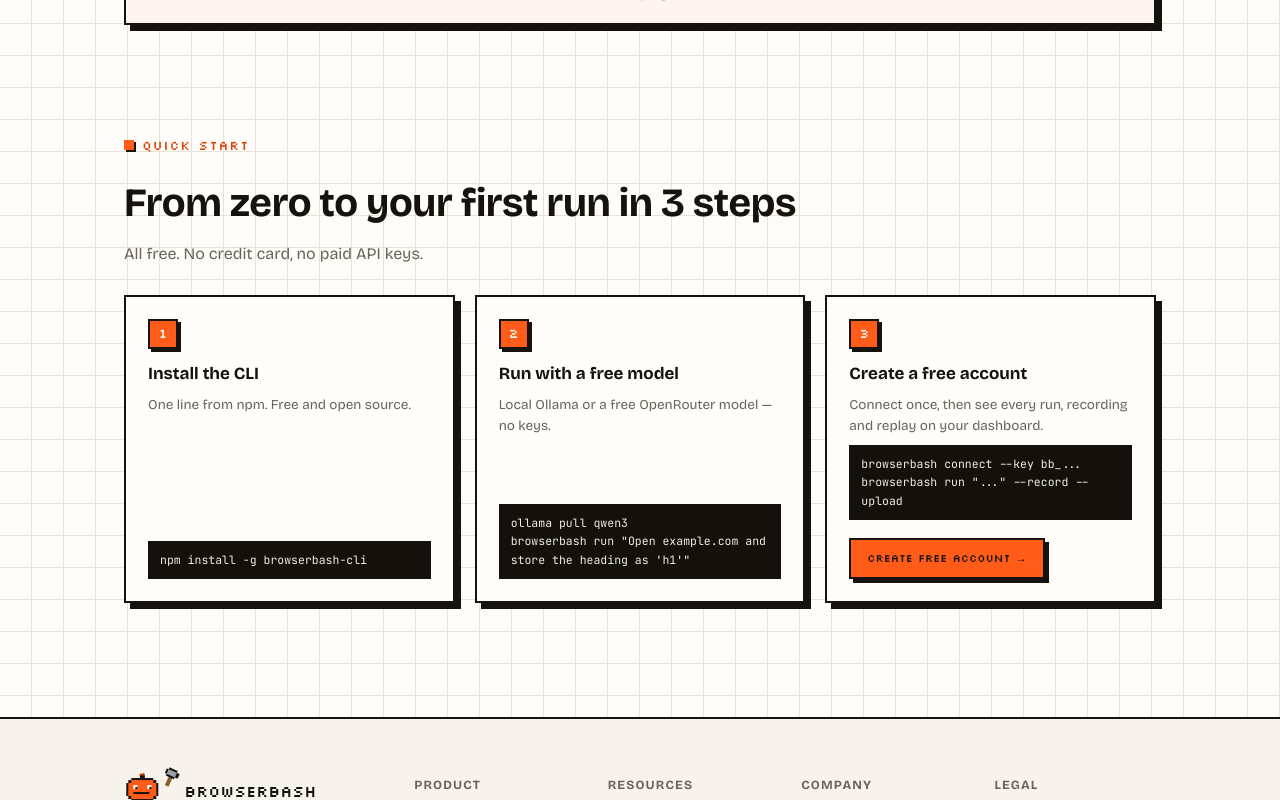
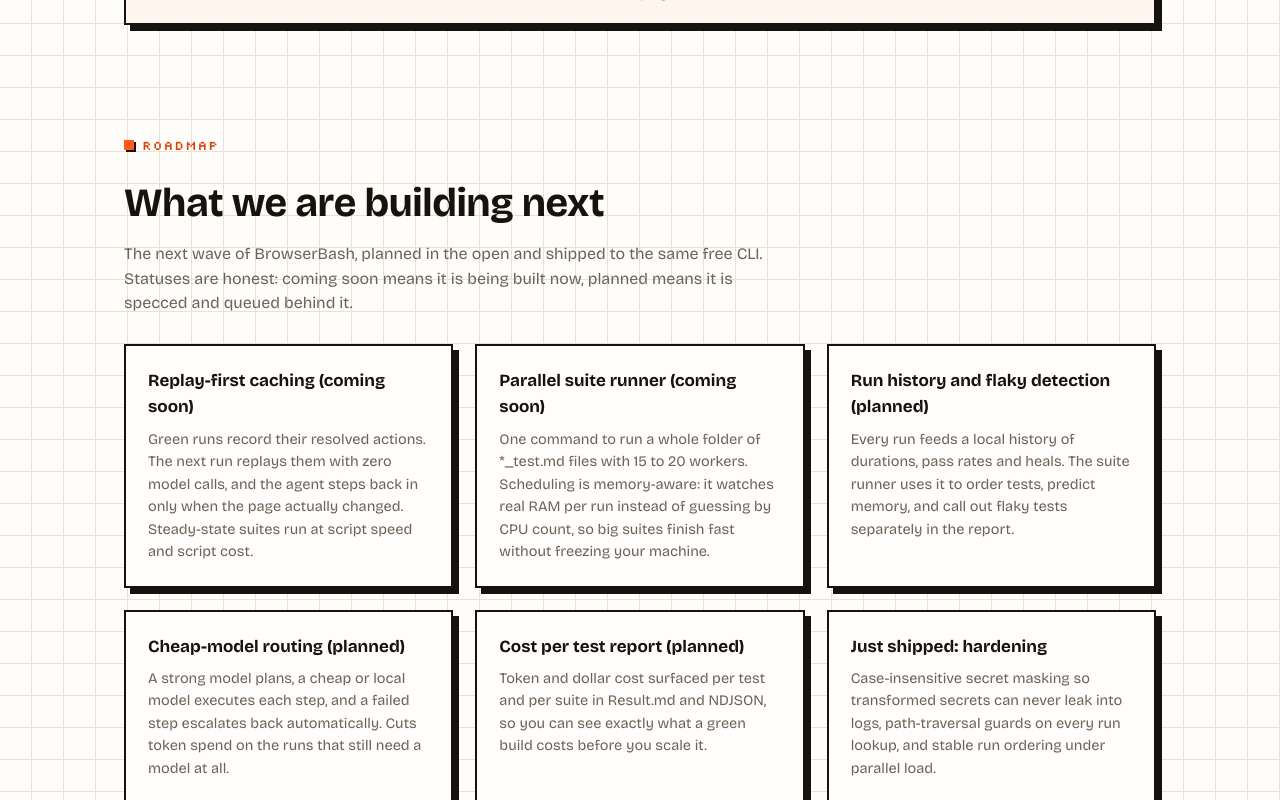
Before and after one commit to PramodDutta/browserbash, a Next.js app in the folder site/: page / in a window 1280 px wide. Shown: the part 5480-6280 px from the top of the page. Built offline with nearby package versions, Linux system fonts and the light colour scheme; no server answers.

Commit message:
landing: add roadmap section with upcoming features and shipped hardening

```diff
--- a/site/app/page.tsx
+++ b/site/app/page.tsx
@@ -301,6 +301,35 @@
                 </Reveal>
             </section>
 
+            <section className="section container" id="roadmap">
+                <Reveal>
+                    <p className="section-tag">roadmap</p>
+                    <h2>What we are building next</h2>
+                    <p className="section__sub">
+                        The next wave of BrowserBash, planned in the open and shipped to the same free CLI.
+                        Statuses are honest: coming soon means it is being built now, planned means it is
+                        specced and queued behind it.
+                    </p>
+                </Reveal>
+                <div className="features">
+                    {[
+                        ['Replay-first caching (coming soon)', 'Green runs record their resolved actions. The next run replays them with zero model calls, and the agent steps back in only when the page actually changed. Steady-state suites run at script speed and script cost.'],
+                        ['Parallel suite runner (coming soon)', 'One command to run a whole folder of *_test.md files with 15 to 20 workers. Scheduling is memory-aware: it watches real RAM per run instead of guessing by CPU count, so big suites finish fast without freezing your machine.'],
+                        ['Run history and flaky detection (planned)', 'Every run feeds a local history of durations, pass rates and heals. The suite runner uses it to order tests, predict memory, and call out flaky tests separately in the report.'],
+                        ['Cheap-model routing (planned)', 'A strong model plans, a cheap or local model executes each step, and a failed step escalates back automatically. Cuts token spend on the runs that still need a model at all.'],
+                        ['Cost per test report (planned)', 'Token and dollar cost surfaced per test and per suite in Result.md and NDJSON, so you can see exactly what a green build costs before you scale it.'],
+                        ['Just shipped: hardening', 'Case-insensitive secret masking so transformed secrets can never leak into logs, path-traversal guards on every run lookup, and stable run ordering under parallel load.'],
+                    ].map(([title, body], i) => (
+                        <Reveal key={title} delay={(i % 3) * 100}>
+                            <div className="pixel-card feature">
+                                <h3>{title}</h3>
+                                <p>{body}</p>
+                            </div>
+                        </Reveal>
+                    ))}
+                </div>
+            </section>
+
             <section className="section container" id="start">
                 <Reveal>
                     <p className="section-tag">quick start</p>
```
